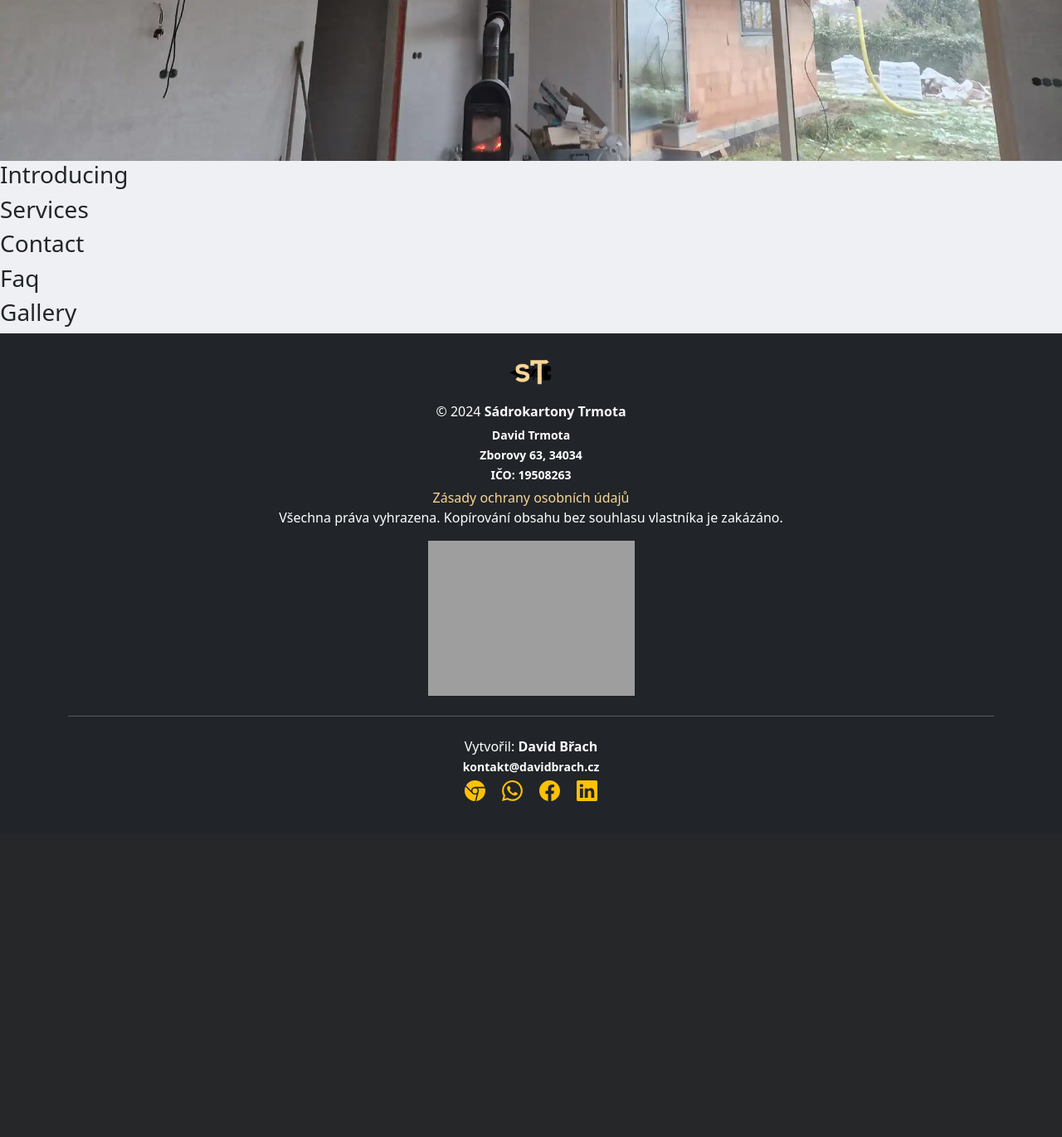
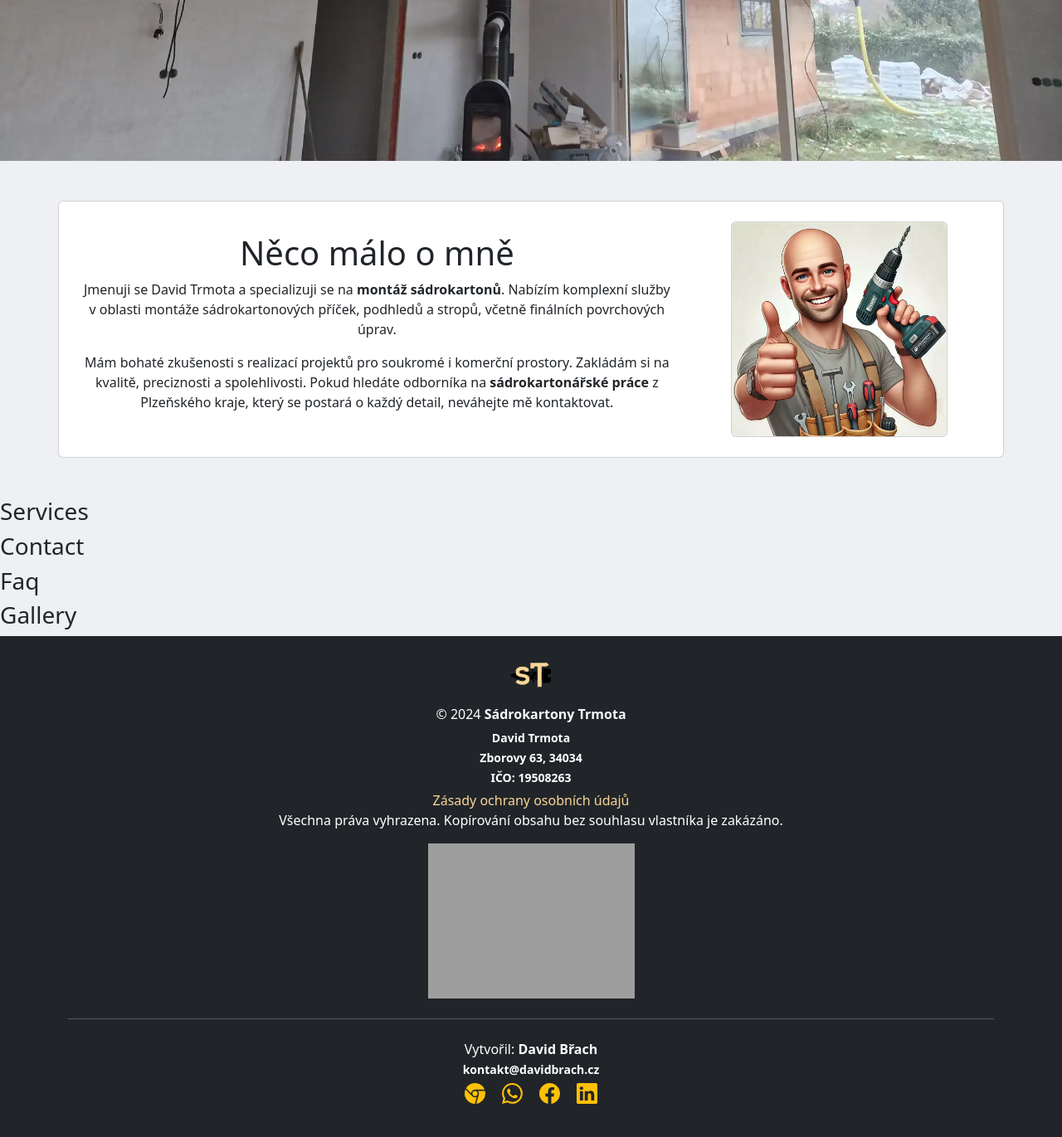
Before and after one commit to brachdavid/SadrokartonyTrmota, an ASP.NET Core app: page / in a window 1280 px wide. Shown: the part 606-1977 px from the top of the page at 83% size. Before the commit the page ends 1572 px from the top, so only its background shows below. Run offline with ASP.NET Core 8, Linux system fonts and the light colour scheme; style sheets or scripts are compiled from the project's sources; the project's own start-up code is not run, and a stand-in starts its controllers and pages; some libraries are stand-ins or nearby versions; grey boxes are pictures that could not be loaded.

Commit message:
Add a "Introducing" section to the home page.
- Write some words about David Trmota, his experiences and work orientation.
- Add a picture of a man. This image was created by artificial intelligence (ChatGPT).

```diff
--- a/Components/Layout/NavMenu.razor
+++ b/Components/Layout/NavMenu.razor
@@ -1,4 +1,4 @@
-<nav class="navbar navbar-expand-lg navbar-dark bg-dark p-3 p-lg-2 bg-opacity-75 navbar-custom position-fixed z-3 w-100 top-0">
+<nav class="navbar navbar-expand-lg navbar-dark bg-dark p-lg-2 bg-opacity-75 navbar-custom position-fixed z-3 w-100 top-0">
     <div class="container-fluid">
         <a class="navbar-brand d-flex align-items-center" href="/" @onclick="@(async () => NavigationManager.NavigateTo("/", forceLoad: true))">
             <img src="/images/brand/logoST.png" alt="logo" class="logo" loading="lazy" />
--- a/Components/Sections/Introducing.razor
+++ b/Components/Sections/Introducing.razor
@@ -1,5 +1,20 @@
-<h3>Introducing</h3>
-
-@code {
-
-}
+<section id="omne" class="px-lg-5 py-5 px-3">
+    <div class="card g-4 p-4 container">
+        <div class="row">
+            <div class="col-lg-8 text-center align-self-center ">
+                <h2 class="h1 text-center">Něco málo o mně</h2>
+                <p>
+                    Jmenuji se David Trmota a specializuji se na <strong>montáž sádrokartonů</strong>.
+                    Nabízím komplexní služby v oblasti montáže sádrokartonových příček, podhledů a stropů, včetně finálních povrchových úprav.
+                </p>
+                <p>
+                    Mám bohaté zkušenosti s realizací projektů pro soukromé i komerční prostory. Zakládám si na kvalitě, preciznosti a spolehlivosti.
+                    Pokud hledáte odborníka na <strong>sádrokartonářské práce</strong> z Plzeňského kraje, který se postará o každý detail, neváhejte mě kontaktovat.
+                </p>
+            </div>
+            <div class="col-lg-4 d-flex justify-content-center text-center ">
+                <img src="/images/brand/davidtrmota.webp" alt="sadrokartony_DavidTrmota" class="img-fluid w-75 card col-2" loading="lazy" />
+            </div>
+        </div>
+    </div>
+</section>
```
